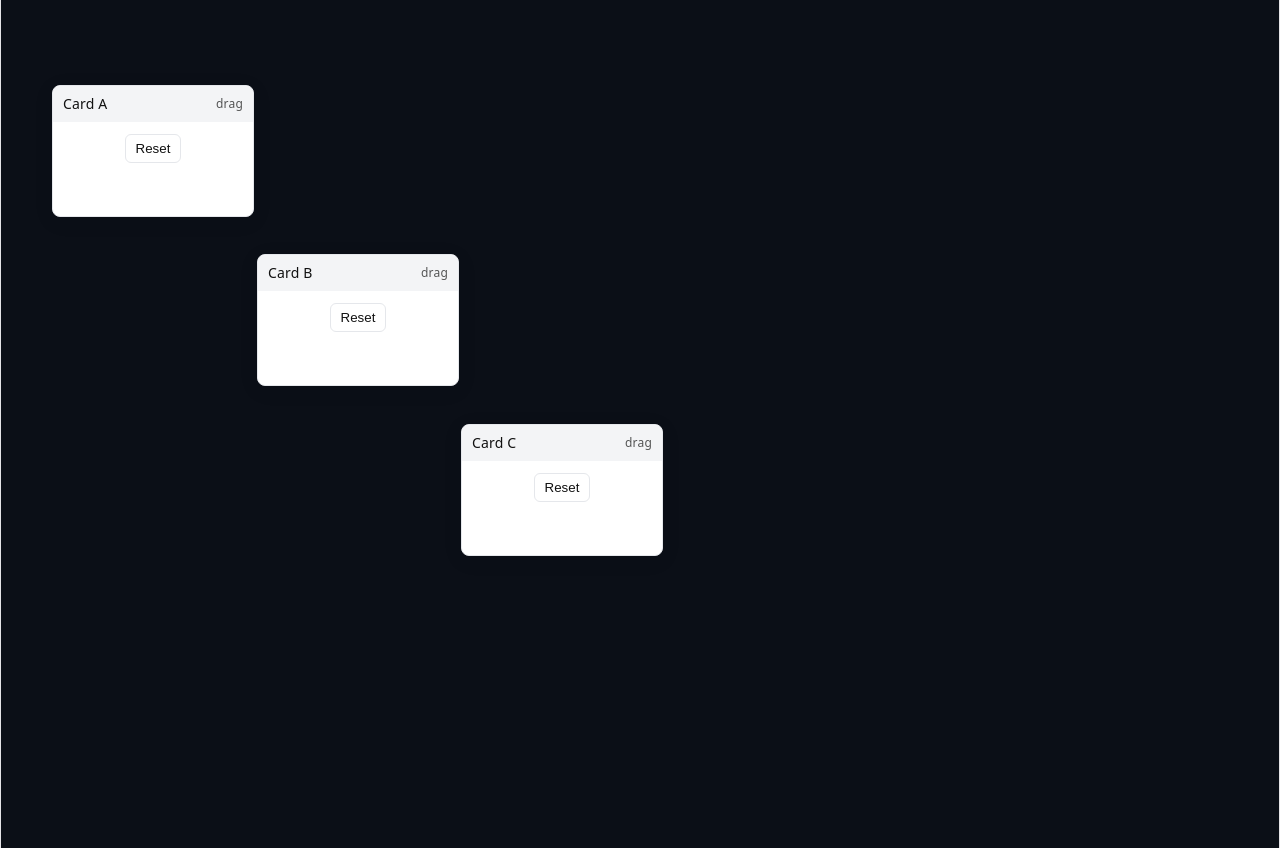
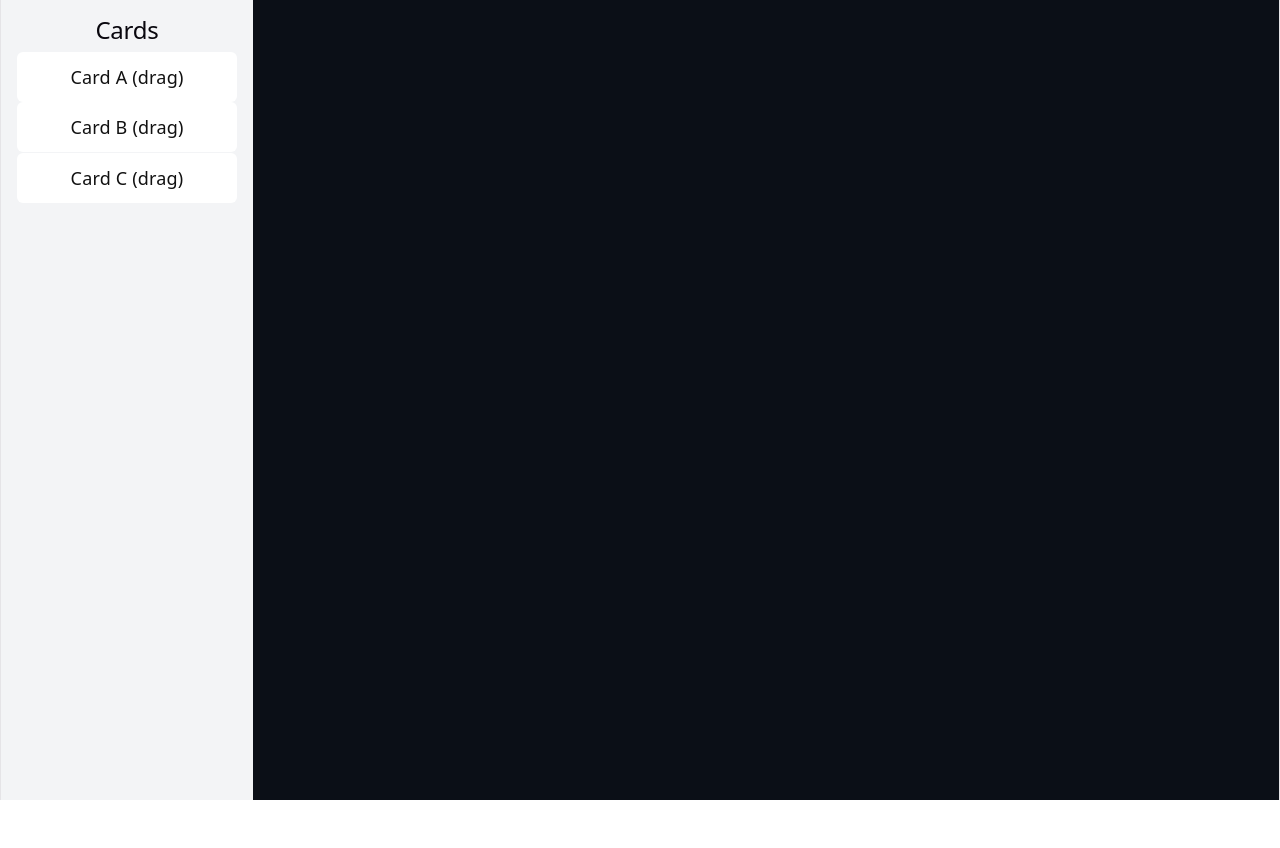
Before and after one commit to sleeplesseditor/DragAndDropDashboard, a React (Vite) app: page / in a window 1280 px wide. After the commit the page ends 800 px from the top, so only its background shows below. Built offline with nearby package versions, Linux system fonts and the light colour scheme.

Commit message:
Sidebar element created

```diff
--- a/src/components/Card.scss
+++ b/src/components/Card/Card.scss
@@ -1,3 +1,5 @@
+@import '@helpers/layoutMixins.scss';
+
 .draggable-card {
     &__container {
         position: absolute;
@@ -7,6 +9,9 @@
         border-radius: 8px;
         box-shadow: 0 4px 20px rgba(0, 0, 0, 0.08);
         overflow: hidden;
+        resize: both;
+        min-width: 160px;
+        min-height: 100px;
         user-select: none;
     }
 
@@ -16,11 +21,10 @@
     }
 
     &__header {
+        @include flex-layout(null, center, space-between);
+
         height: 36px;
         padding: 0 10px;
-        display: flex;
-        align-items: center;
-        justify-content: space-between;
         background: #f3f4f6;
         font-size: 14px;
         cursor: grab;
--- a/src/components/Card.tsx
+++ b/src/components/Card/Card.tsx
@@ -7,16 +7,14 @@ let zCounter = 1;
 
 function Card({
   title,
-  leftPct = 0,
-  topPct = 0,
-  w = 200,
-  h = 130,
+  x,
+  y,
+  onRemove,
 }: {
   title: string;
-  leftPct?: number;
-  topPct?: number;
-  w?: number;
-  h?: number;
+  x: number;
+  y: number;
+  onRemove?: () => void;
 }) {
   const [zIndex, setZIndex] = React.useState(1);
 
@@ -32,10 +30,10 @@ function Card({
       className="draggable-card__container"
       ref={nodeRef}
       style={{
-        left: `${leftPct}%`,
-        top: `${topPct}%`,
-        width: w,
-        height: h,
+       left: x,
+        top: y,
+        width: 200,
+        height: 130,
         zIndex,
       }}
     >
@@ -50,12 +48,14 @@ function Card({
       </div>
 
       <div style={{ padding: 12, fontSize: 14 }}>
-        <button
-          className="draggable-card__reset-button"
-          onClick={reset}
-        >
-          Reset
-        </button>
+        {onRemove && (
+          <button
+            className="draggable-card__reset-button"
+            onClick={() => onRemove()}
+          >
+            Reset
+          </button>
+        )}
       </div>
     </div>
   );
--- /dev/null
+++ b/src/components/SelectionBar/SelectionBar.scss
@@ -0,0 +1,24 @@
+.selection-bar {
+    &__container {
+        position: relative;
+        z-index: 1;
+        width: 220px;
+        padding: 16px;
+        background: #f3f4f6;
+    }
+
+    &__palette-card,
+    &__palette-card--disabled {
+        position: relative;
+        padding: 12px;
+        margin-bottom: 0px;
+        background: white;
+        color: #111;
+        border-radius: 6px;
+    }
+
+    &__palette-card--disabled {
+        opacity: 0.5;
+        cursor: not-allowed;
+    }
+}
--- /dev/null
+++ b/src/components/SelectionBar/SelectionBar.tsx
@@ -0,0 +1,66 @@
+import * as React from "react";
+import useDragAndDrop from "@helpers/useDragAndDrop";
+import './SelectionBar.scss'
+
+export type CardType = "A" | "B" | "C";
+
+type SelectionBarProps = {
+  usedTypes: ReadonlySet<CardType>;
+  canvasRef: React.RefObject<HTMLDivElement | null>;
+  onDrop: (type: CardType, clientX: number, clientY: number) => void;
+};
+
+function PaletteCard({
+  type,
+  disabled,
+  onDrop,
+}: {
+  type: CardType;
+  disabled: boolean;
+  onDrop: SelectionBarProps["onDrop"];
+}) {
+  const { triggerRef, nodeRef, isDragging, reset } = useDragAndDrop({
+    disabled,
+    onDragEnd: (event) => {
+      // The hook also calls onDragEnd for pointercancel; don't place on a cancelled drag.
+      if (event.type !== "pointercancel") {
+        onDrop(type, event.clientX, event.clientY);
+      }
+      reset();
+    },
+  });
+
+  return (
+    <div
+        className={`selection-bar__palette-card${disabled ? "--disabled" : ""}`}
+        ref={nodeRef}
+    >
+      <div ref={triggerRef}>
+        Card {type} {disabled ? "(added)" : isDragging ? "(dragging)" : "(drag)"}
+      </div>
+    </div>
+  );
+}
+
+
+const cardTypes: CardType[] = ["A", "B", "C"];
+
+const SelectionBar = ({ usedTypes, onDrop }: SelectionBarProps) => {
+  return (
+    <aside
+        className="selection-bar__container"
+    >
+        <h2>Cards</h2>
+        {cardTypes.map((type) => (
+            <PaletteCard
+                key={type}
+                type={type}
+                disabled={usedTypes.has(type)}
+                onDrop={onDrop}
+            />
+        ))}
+    </aside>
+  );
+}
+
+export default SelectionBar;
--- /dev/null
+++ b/src/helpers/layoutMixins.scss
@@ -0,0 +1,14 @@
+@mixin flex-layout($direction, $justify, $align) {
+  display: flex;
+  @if $direction {
+    flex-direction: $direction;
+  }
+
+  @if $justify {
+    justify-content: $justify;
+  }
+
+  @if $align {
+    align-items: $align;
+  }
+}
--- a/src/helpers/useDragAndDrop.tsx
+++ b/src/helpers/useDragAndDrop.tsx
@@ -1,6 +1,8 @@
 import * as React from 'react';
 
 type Position = { x: number; y: number };
+
+export type OnDropAction = ({ position }: { position: any }) => void;
 
 function useDragAndDrop({
   disabled = false,
--- a/src/index.css
+++ b/src/index.scss
@@ -81,6 +81,7 @@ h1 {
     margin: 20px 0;
   }
 }
+
 h2 {
   font-size: 24px;
   line-height: 118%;
@@ -90,21 +91,21 @@ h2 {
     font-size: 20px;
   }
 }
+
 p {
   margin: 0;
 }
 
-code,
-.counter {
-  font-family: var(--mono);
-  display: inline-flex;
-  border-radius: 4px;
-  color: var(--text-h);
+.app {
+    display: flex;
+    height: 100vh;
 }
 
-code {
-  font-size: 15px;
-  line-height: 135%;
-  padding: 4px 8px;
-  background: var(--code-bg);
+.main-canvas {
+    flex: 1;
+    min-width: 0;
+    height: 100vh;
+    position: relative;
+    overflow: hidden;
+    background: #0b0f17;
 }
--- a/src/main.tsx
+++ b/src/main.tsx
@@ -1,22 +1,86 @@
-import Card from "@components/Card";
+import * as React from 'react';
+import Card from "@components/Card/Card";
 import { createRoot } from "react-dom/client";
-import './index.css';
+import SelectionBar, { type CardType } from '@components/SelectionBar/SelectionBar';
+import './index.scss';
+
+const CARD_WIDTH = 200;
+const CARD_HEIGHT = 130;
+
+type PlacedCard = {
+  id: string;
+  type: CardType;
+  x: number;
+  y: number;
+};
 
 function App() {
+  const canvasRef = React.useRef<HTMLDivElement>(null);
+  const [cards, setCards] = React.useState<PlacedCard[]>([]);
+
+  const usedTypes = new Set(cards.map((card) => card.type));
+
+  function handlePaletteDrop(type: CardType, clientX: number, clientY: number) {
+      const canvas = canvasRef.current;
+      if (!canvas) return;
+
+      const bounds = canvas.getBoundingClientRect();
+
+      // Ignore drops outside the canvas.
+      if (
+        clientX < bounds.left ||
+        clientX > bounds.right ||
+        clientY < bounds.top ||
+        clientY > bounds.bottom
+      ) {
+        return;
+      }
+
+      const x = Math.min(
+        Math.max(0, clientX - bounds.left - CARD_WIDTH / 2),
+        Math.max(0, bounds.width - CARD_WIDTH)
+      );
+      const y = Math.min(
+        Math.max(0, clientY - bounds.top - CARD_HEIGHT / 2),
+        Math.max(0, bounds.height - CARD_HEIGHT)
+      );
+
+      const id = crypto.randomUUID();
+
+      // This state-level check prevents duplicates even if a stale sidebar item is dragged.
+      setCards((current) =>
+        current.some((card) => card.type === type)
+          ? current
+          : [...current, { id, type, x, y }]
+      );
+  }
+
+  function removeCard(id: string) {
+    setCards((current) => current.filter((card) => card.id !== id));
+  }
+
   return (
-    <main
-      style={{
-        height: "100vh",
-        padding: 24,
-        position: "relative",
-        overflow: "hidden",
-        background: "#0b0f17",
-      }}
-    >
-      <Card title="Card A" leftPct={4} topPct={10} />
-      <Card title="Card B" leftPct={20} topPct={30} />
-      <Card title="Card C" leftPct={36} topPct={50} />
-    </main>
+    <div className="app">
+      <SelectionBar
+        usedTypes={usedTypes}
+        canvasRef={canvasRef}
+        onDrop={handlePaletteDrop}
+      />
+      <main
+        className="main-canvas"
+        ref={canvasRef}
+      >
+        {cards.map((card) => (
+          <Card
+            key={card.id}
+            title={`Card ${card.type}`}
+            x={card.x}
+            y={card.y}
+            onRemove={() => removeCard(card.id)}
+          />
+        ))}
+      </main>
+    </div>
   );
 }
 
```
Also changed, not shown: src/App.tsx (deleted, +0 -122 lines), src/App.css (added), src/helpers/variables.scss (added).
